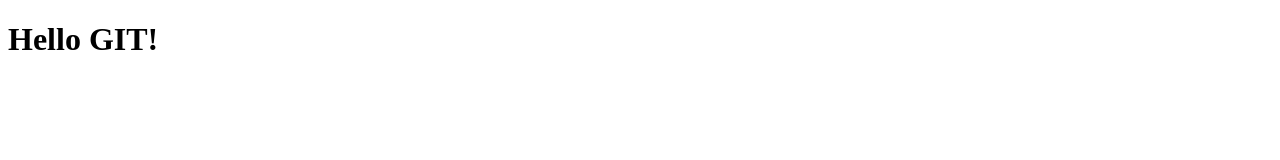
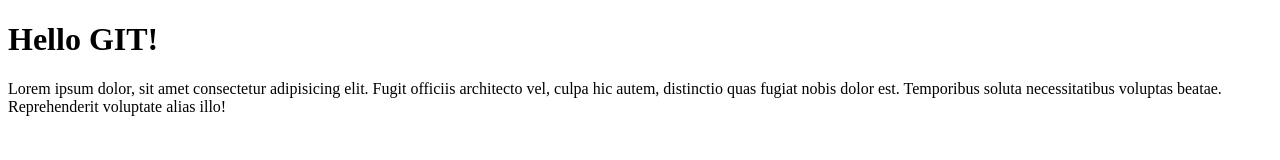
Before and after one commit to jacko-ski/git_tutorial_example_web_app, a plain HTML site: page index.html in a window 1280 px wide. Drawn offline with Linux system fonts and the light colour scheme.

Commit message:
added sample paragraph

```diff
--- a/index.html
+++ b/index.html
@@ -7,5 +7,9 @@
 </head>
 <body>
     <h1>Hello GIT!</h1>
+    <p>Lorem ipsum dolor, sit amet consectetur adipisicing elit. Fugit officiis architecto vel,
+        culpa hic autem, distinctio quas fugiat nobis dolor est. Temporibus soluta necessitatibus
+        voluptas beatae. Reprehenderit voluptate alias illo!
+    </p>
 </body>
 </html>
```
